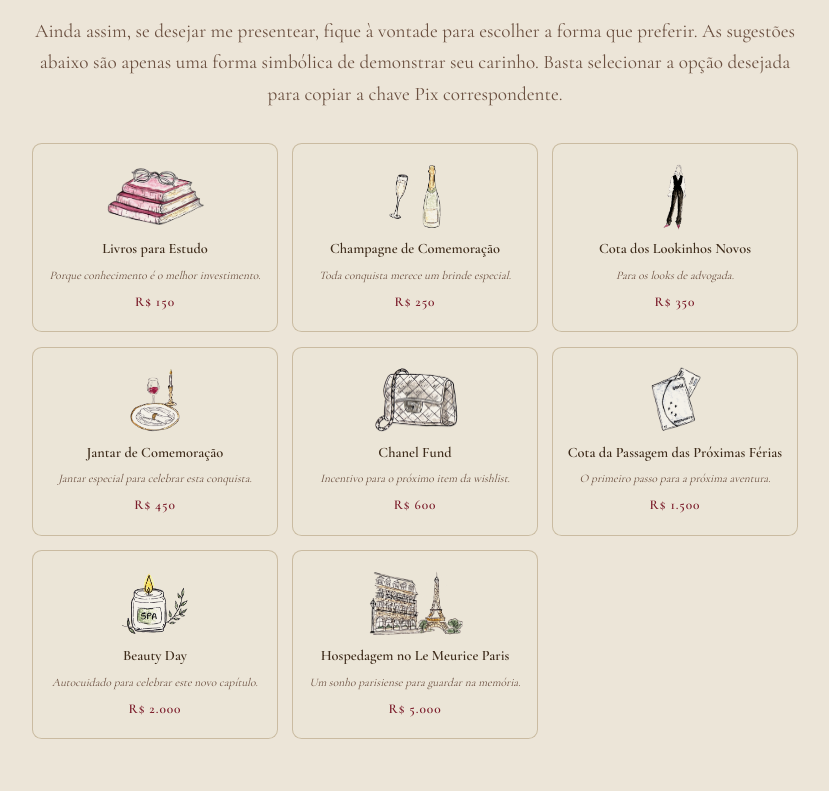
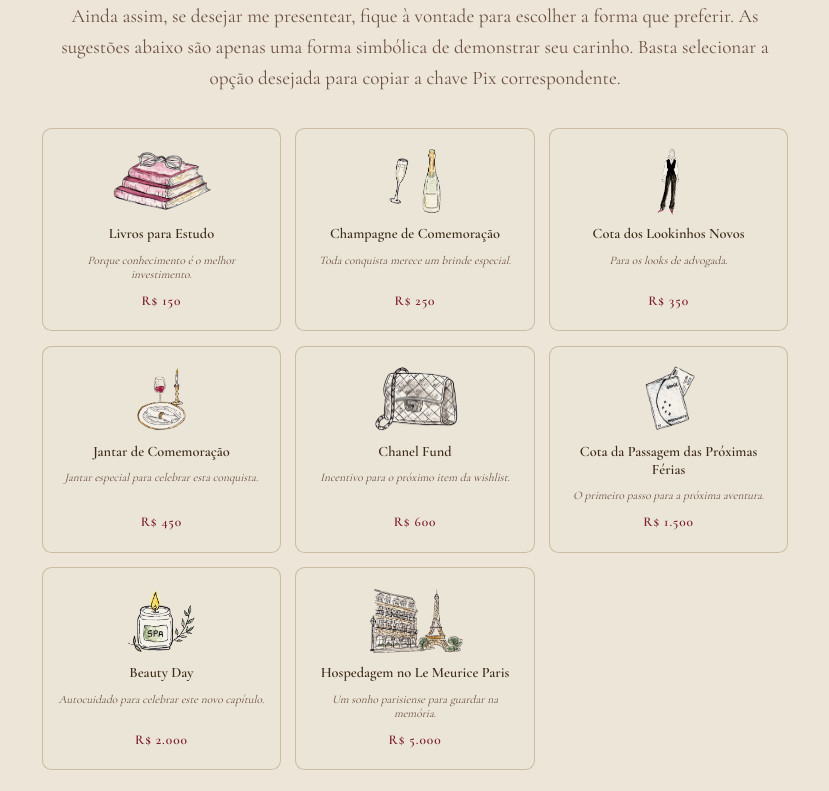
Before and after one commit to sarahbertuol/Casamento, a Next.js app: page / in a window 1280 px wide. Shown: the part 6356-7147 px from the top of the page, without its empty margins (225-1054 px from the left). Built offline with nearby package versions, Linux system fonts and the light colour scheme.

Commit message:
style: increase horizontal padding to keep content clear of corner illustrations

```diff
--- a/components/SideCurtainFrame.tsx
+++ b/components/SideCurtainFrame.tsx
@@ -59,7 +59,7 @@ export function SideCurtainFrame({ children }: { children: React.ReactNode }) {
       </div>
 
       {/* Scrollable content — wider on desktop */}
-      <div className="relative z-10 mx-auto max-w-[488px] md:max-w-[680px] lg:max-w-[900px] px-8 md:px-14 pb-36">
+      <div className="relative z-10 mx-auto max-w-[488px] md:max-w-[680px] lg:max-w-[900px] px-14 md:px-16 pb-36">
         {children}
       </div>
     </>
```
